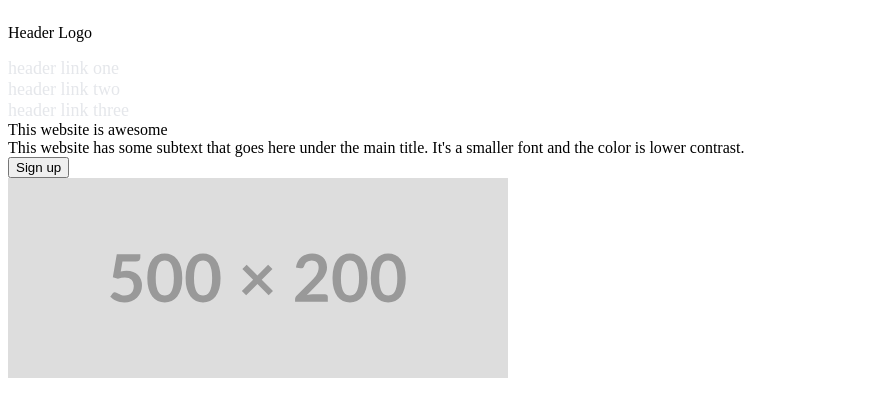
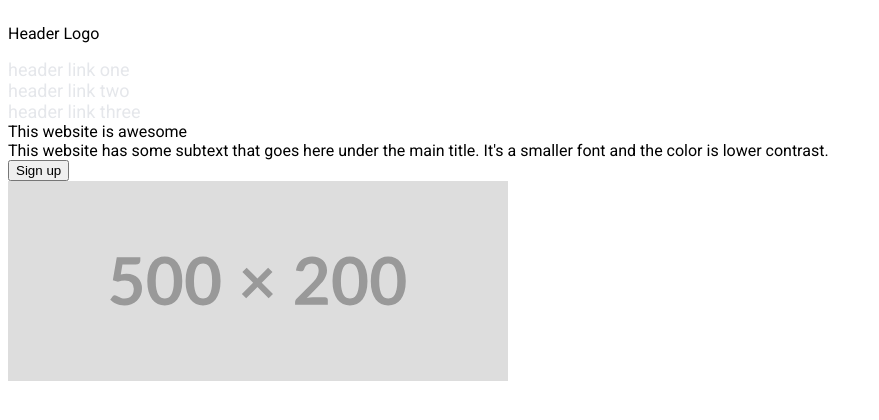
Before and after one commit to timothyleconte/landing-page, a plain HTML site: page index.html in a window 1280 px wide. Shown: the whole page, without its empty margins (0-879 px from the left). Drawn offline with Linux system fonts and the light colour scheme.

Commit message:
Add Roboto font

```diff
--- a/index.html
+++ b/index.html
@@ -5,6 +5,7 @@
     <meta name="viewport" content="width=device-width, initial-scale=1.0">
     <title>Walt & Tim's Eggs</title>
     <link rel="stylesheet" href="styles.css">
+    <link href='https://fonts.googleapis.com/css?family=Roboto' rel='stylesheet'>
 </head>
 <body>
     <div class="header">
--- a/styles.css
+++ b/styles.css
@@ -1,6 +1,8 @@
+
 body{
     display:flex;
     flex-direction: column;
+    font-family: 'Roboto'
 }
 
 a{
```
